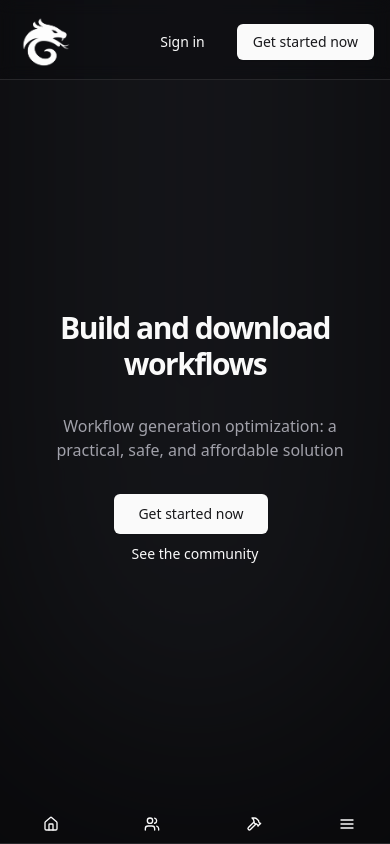
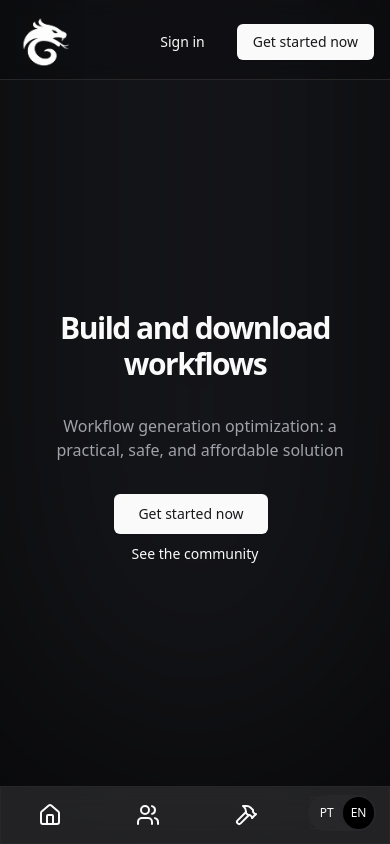
Before and after one commit to degui1/codeflow, a React (Vite) app: page / in a window 390 px wide. Shown: the top 844 px of the page. Built offline with nearby package versions, Linux system fonts and the light colour scheme; no server answers.

Commit message:
Fix: bottomTabs background

```diff
--- a/src/components/header/bottomTabs.tsx
+++ b/src/components/header/bottomTabs.tsx
@@ -1,45 +1,42 @@
 import { Link } from 'react-router'
+import { House, Hammer, Users, AlignJustify } from 'lucide-react'
+import { useIsMobile } from '@/hooks/useIsMobile'
+
 import { Button } from '../ui/button'
-import { useState, useEffect } from 'react'
-
-import { House, Hammer, Users, AlignJustify } from 'lucide-react'
-
 import ToggleLanguage from '../toggleLanguage'
 
 type ButtonType = {
   label: string
   route?: string
   action?: () => void
-  icon?: any
-}
-
-export function useIsMobile(breakpoint = 768) {
-  const [isMobile, setIsMobile] = useState(false)
-
-  useEffect(() => {
-    const checkIsMobile = () => setIsMobile(window.innerWidth < breakpoint)
-
-    checkIsMobile()
-    window.addEventListener('resize', checkIsMobile)
-    return () => window.removeEventListener('resize', checkIsMobile)
-  }, [breakpoint])
-
-  return isMobile
+  icon?: React.ReactNode
 }
 
 export function BottomTabs() {
-  const [isMenuOpen, setIsMenuOpen] = useState<boolean>(false)
   const isMobile = useIsMobile()
-  const toogleMenu = () => {
-    console.log('isMenuOpen')
-    setIsMenuOpen((prev) => !prev)
-  }
+
   const buttons: ButtonType[] = [
-    { label: 'Home', route: '/#home', icon: <House /> },
-    { label: 'Comunidade', route: '/community', icon: <Users /> },
-    { label: 'Builder', route: '/workflow-builder', icon: <Hammer /> },
-    { label: 'Menu', icon: <AlignJustify />, action: toogleMenu },
+    { label: 'Home', route: '/#home', icon: <House className="size-6" /> },
+
+    {
+      label: 'Comunidade',
+      route: '/community',
+      icon: <Users className="size-6" />,
+    },
+
+    {
+      label: 'Builder',
+      route: '/workflow-builder',
+      icon: <Hammer className="size-6" />,
+    },
+
+    {
+      label: 'Menu',
+      icon: <AlignJustify className="size-6" />,
+      // action: toggleMenu,
+    },
   ]
+
   return (
     <div className="relative flex justify-around">
       {isMobile &&
@@ -48,9 +45,10 @@ export function BottomTabs() {
 
           return (
             <div key={index} className="relative">
+              {!isMenuButton && (
                 <Button
-                size={'lg'}
-                variant={'ghost'}
+                  size="lg"
+                  variant="ghost"
                   onClick={() => (button.action ? button.action() : null)}
                 >
                   {button.route ? (
@@ -59,14 +57,9 @@ export function BottomTabs() {
                     button.icon
                   )}
                 </Button>
+              )}
 
-              {isMenuButton && isMenuOpen && (
-                <ul className="absolute bottom-full left-1/2 z-50 mb-2 w-40 -translate-x-1/2 rounded p-2 shadow">
-                  <li>
-                    <ToggleLanguage />
-                  </li>
-                </ul>
-              )}
+              {isMenuButton && <ToggleLanguage />}
             </div>
           )
         })}
--- a/src/components/toggleLanguage.tsx
+++ b/src/components/toggleLanguage.tsx
@@ -4,7 +4,7 @@ import { useEffect, useState } from 'react'
 
 const ToggleLanguage = ({ ...props }: React.ComponentProps<'div'>) => {
   const { i18n } = useTranslation()
-  const [selectedLanguage, setSelectedLanguage] = useState<string>('')
+  const [selectedLanguage, setSelectedLanguage] = useState('')
 
   const handleToggleLanguage = (value: string) => {
     if (value && value !== i18n.language) {
@@ -19,7 +19,7 @@ const ToggleLanguage = ({ ...props }: React.ComponentProps<'div'>) => {
     setSelectedLanguage(lang ?? 'en')
   }, [i18n.language])
   return (
-    <div {...props} className="bg-accent w-20 rounded-4xl p-2">
+    <div {...props} className="bg-accent rounded-4xl p-0.5">
       <ToggleGroup
         type="single"
         size="sm"
@@ -27,18 +27,19 @@ const ToggleLanguage = ({ ...props }: React.ComponentProps<'div'>) => {
         onValueChange={handleToggleLanguage}
       >
         <ToggleGroupItem
-          className="rounded-full p-2 data-[state=on]:rounded-full data-[state=on]:bg-black data-[state=on]:text-white"
+          className="rounded-full p-2 text-xs data-[state=on]:rounded-full data-[state=on]:bg-black data-[state=on]:text-white"
           value="pt"
           aria-label="Toggle bold"
+          variant="outline"
         >
-          <span className="h-4 w-4">PT</span>
+          PT
         </ToggleGroupItem>
         <ToggleGroupItem
-          className="rounded-full p-2 data-[state=on]:rounded-full data-[state=on]:bg-black data-[state=on]:text-white"
+          className="rounded-full p-2 text-xs data-[state=on]:rounded-full data-[state=on]:bg-black data-[state=on]:text-white"
           value="en"
           aria-label="Toggle italic"
         >
-          <span className="h-4 w-4">EN</span>
+          EN
         </ToggleGroupItem>
       </ToggleGroup>
     </div>
--- /dev/null
+++ b/src/hooks/useIsMobile.ts
@@ -0,0 +1,17 @@
+import { useEffect, useState } from 'react'
+
+export function useIsMobile(breakpoint = 768) {
+  const [isMobile, setIsMobile] = useState(false)
+
+  useEffect(() => {
+    const checkIsMobile = () => setIsMobile(window.innerWidth < breakpoint)
+
+    checkIsMobile()
+
+    window.addEventListener('resize', checkIsMobile)
+
+    return () => window.removeEventListener('resize', checkIsMobile)
+  }, [breakpoint])
+
+  return isMobile
+}
--- a/src/layouts/core/index.tsx
+++ b/src/layouts/core/index.tsx
@@ -8,10 +8,12 @@ export function CoreLayout() {
       <div className="sticky top-0 z-50 w-full">
         <Header />
       </div>
-      <div className="md: flex flex-1 flex-col px-0 px-10 py-10">
+      <div className="md: flex flex-1 flex-col px-10 py-10">
         <Outlet />
       </div>
-      <div className="fixed bottom-0 h-10 w-full border-b">
+      <div className="fixed bottom-0 w-full border py-2">
+        <div className="bg-foreground/10 absolute inset-0 backdrop-blur-md"></div>
+
         <BottomTabs />
       </div>
     </div>
```
Lines whose indentation alone changed are shown as unchanged.
